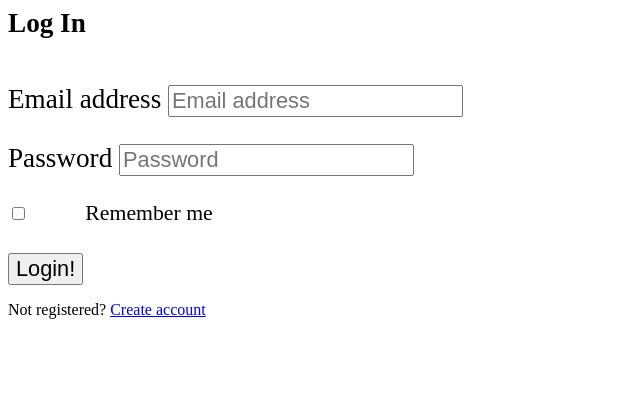
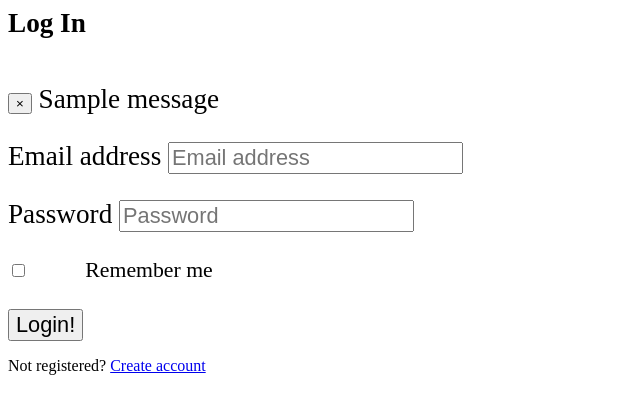
Before and after one commit to shreifelsaid/URList, a Flask app: page /login in a window 1280 px wide. Shown: the top 414 px of the page, without its empty margins (0-640 px from the left). Run offline with Flask 2, Linux system fonts and the light colour scheme; tables that the repository leaves empty hold one stand-in row (values such as "Sample post"); one stand-in notice (Sample message) is shown; some libraries are stand-ins or nearby versions.

Commit message:
flashing note on login error and resources file

```diff
--- a/templates/login.html
+++ b/templates/login.html
@@ -2,6 +2,7 @@
 {% import "bootstrap/wtf.html" as wtf %}
 
 {% block page_content %}
+
 
 <body>
     <div class="container">
@@ -13,6 +14,13 @@
               <form method="POST" action="/login" class="form-signin">
 
                 {{ login_form.csrf_token }}
+
+                {% for message in get_flashed_messages() %}
+                  <div class="alert alert-warning">
+                    <button type="button" class="close" data-dismiss="alert">&times;</button>
+                    {{ message }}
+                  </div>
+                {% endfor %}
 
                 <div class="form-label-group"  style="margin-top: 2%">
                   <label for="inputEmail">Email address</label>
```
Also changed, not shown: resources.txt (added, +9 -0 lines).
